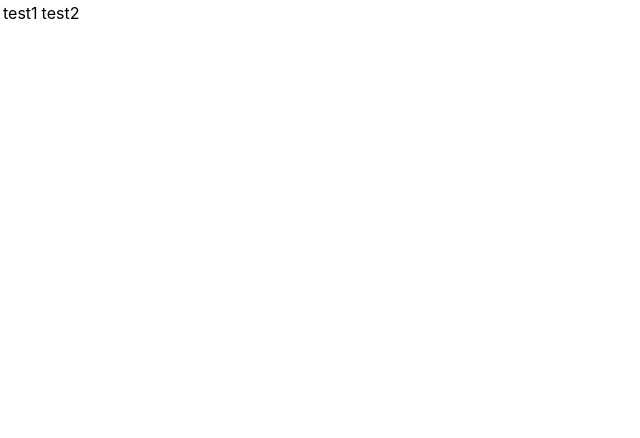
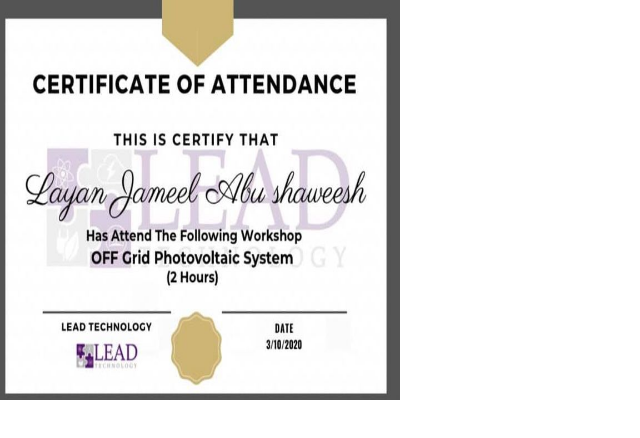
Before and after one commit to layanabushaweesh/simple-react-app, a React (Create React App) app: page / in a window 1280 px wide. Shown: the top 438 px of the page, without its empty margins (0-640 px from the left). Built offline with nearby package versions, Linux system fonts and the light colour scheme.

Commit message:
add image

```diff
--- a/src/App.js
+++ b/src/App.js
@@ -1,5 +1,6 @@
 import React , { Component } from "react";
-import Col from "./components/col"
+import theImage from "./pv.jpg"
+// import Col from "./components/col"
 // import Home from "./components/Home"
 // import About from "./components/About"
 // import Blog from "./components/blog"
@@ -24,6 +25,7 @@ class App extends Component {
     return(
       // <BrowserRouter>
       <div>
+        <img src={theImage} className="img"/>
       {/* <Nav />
 
       <Routes>
@@ -35,13 +37,13 @@ class App extends Component {
         </Switch>
 
       </Routes> */}
-      <table>
-        <tbody>
+      {/* <table> */}
+        {/* <tbody>
           <tr>
             <Col />
-          </tr>
-        </tbody>
-      </table>
+          </tr> */}
+        {/* </tbody> */}
+      {/* </table> */}
 
       </div>
       // </BrowserRouter>
--- a/src/index.css
+++ b/src/index.css
@@ -48,3 +48,7 @@ ul a{
   padding: 15px;
   margin: 15px;
 }
+.img{
+  width: 400px;
+   height: 400px;
+}
```
Also changed, not shown: src/pv.jpg (added).
